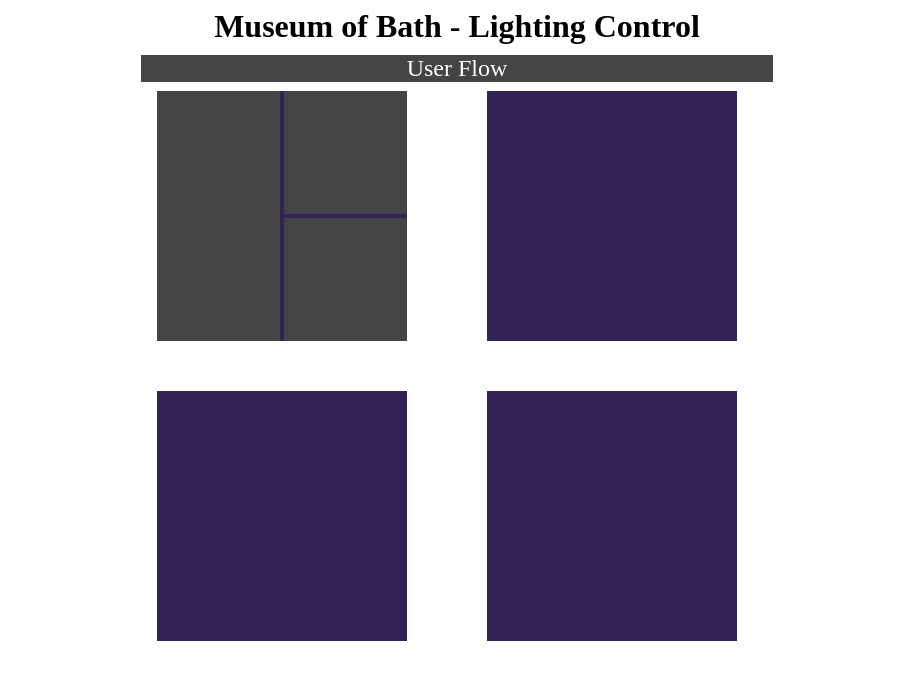
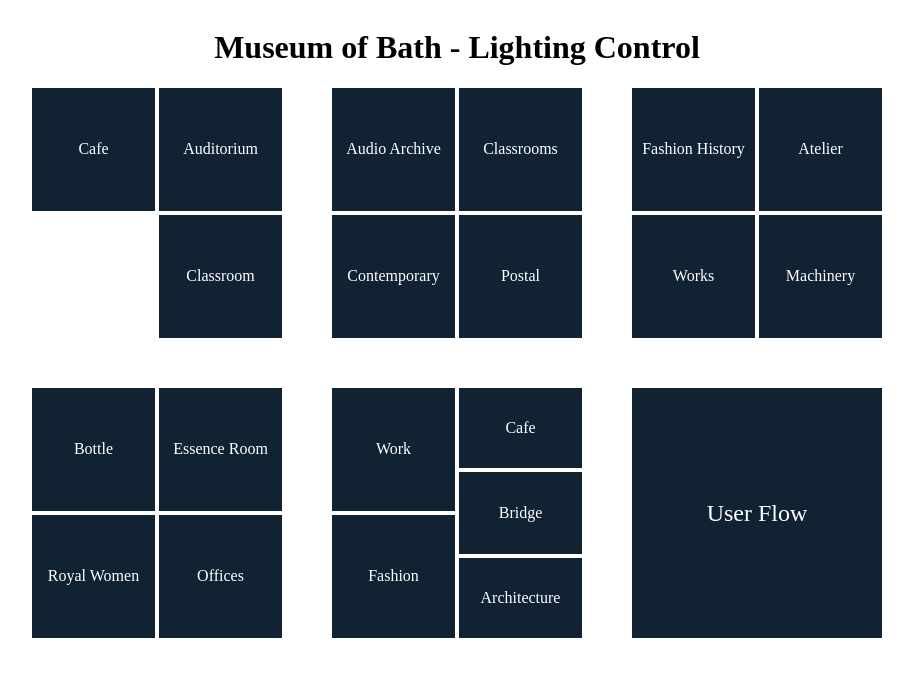
Before and after one commit to PolygonHJ/interactive_museum, a Flask app: page / in a window 1280 px wide. Shown: the top 680 px of the page, without its empty margins (183-1096 px from the left). Run offline with Flask 2, Linux system fonts and the light colour scheme.

Commit message:
Updated for real LED count

```diff
--- a/app.py
+++ b/app.py
@@ -14,8 +14,9 @@ from flask import render_template
 app = Flask(__name__)
 
 # Hardware setup
-pixels = neopixel.NeoPixel(board.D18, 3)
-rooms = [0, 0, 0]
+pixels = neopixel.NeoPixel(board.D18, 43)
+rooms = [0] * 43
+lights = [0] * 43
 
 
 # Setup the home page
@@ -45,13 +46,18 @@ def path():
     pixels.fill((0, 0, 0))
 
     # Run the animation while no rooms are lit
-    i = 0
+    i = 3
     while not any(rooms):
-        pixels[i] = (0, 50, 0)
+
+        if ( i < 25 ):
+            pixels[i] = (50, 0, 0)
+        else:
+            pixels[i] = (0, 0, 50)
+
         pixels[i-1] = (0, 0, 0)
         time.sleep(0.5)
         i += 1
-        if ( i > 2 ): i = 0
+        if ( i > 43 ): i = 3
     return
 
 
@@ -63,7 +69,7 @@ def handle_path():
     path_thr = threading.Thread(target=path)
     path_thr.start()
 
-    return 'Rainbow', 200
+    return 'User flow animation', 200
 
 
 
--- a/static/css/styles.css
+++ b/static/css/styles.css
@@ -2,22 +2,20 @@ body {
 
 }
 
-h1 {
+/*h1 {
     padding: 0;
     margin: 0;
-}
+}*/
 
 .path {
-	background-color: #444;
+    background-color: #123;
     color: #fff;
-	width: 50%;
 
     font-size: 150%;
     cursor: pointer;
 
     text-align: center;
-
-	margin: 0.4em;
+    line-height: 250px;
 }
 
 .body_container {
@@ -29,17 +27,15 @@ h1 {
 
 .floor_container {
     display: grid;
-	/*height: 100%;*/
-	width: 600px;
+    width: 850px;
 
-	grid-template-columns: 250px 250px;
+    grid-template-columns: 250px 250px 250px;
 
-	grid-gap: 50px 80px;
+    grid-gap: 50px 50px;
 }
 
 .floor {
     display: grid;
-	background-color: #325;
     width: 250px;
     height: 250px;
 
@@ -48,11 +44,21 @@ h1 {
     grid-gap: 4px
 }
 
+.top_floor {
+    display: grid;
+    width: 250px;
+    height: 250px;
+
+    grid-template-columns: 123px 123px;
+    grid-template-rows: 80px 39px 39px 80px;
+    grid-gap: 4px
+}
+
 .room {
-	background-color: #444;
+    background-color: #123;
     color: #fff;
 
-  	font-size: 150%;
+    font-size: 100%;
     cursor: pointer;
 
     display: flex;
@@ -61,16 +67,18 @@ h1 {
 }
 
 .room1 {
-	grid-column: 1;
-	grid-row: 1 / 3;
+    grid-column: 2;
+    grid-row: 2;
 }
 
-/*.room2 {
-	grid-column: 2;
-	grid-row: 1;
+.room29 {
+    grid-row: 1/3;
 }
 
-.room3 {
-	grid-column: 2;
-	grid-row: 2;
-}*/
+.room21 {
+    grid-row: 3/5;
+}
+
+.room25 {
+    grid-row: 2/4;
+}
--- a/static/js/script.js
+++ b/static/js/script.js
@@ -8,14 +8,12 @@ window.addEventListener("DOMContentLoaded", function() {
 	    var URL = 'http://192.168.0.29:5000/' + room;
 
 	    if (state === "off") {
-		this.style.backgroundColor = "#ddd";
+		this.style.backgroundColor = "#dcb";
 		this.setAttribute('data-state', 'on');
 	    } else {
-		this.style.backgroundColor = "#444";
+		this.style.backgroundColor = "#123";
 		this.setAttribute('data-state', 'off');
 	    }
-
-	    console.log(room);
 
 	    $.ajax({
 		url: URL,
@@ -30,17 +28,19 @@ window.addEventListener("DOMContentLoaded", function() {
     	});
     });
 
+
+    // Call to start path animation
     let paths = document.querySelectorAll(".path");
 
     Array.from(paths, function(box) {
 	box.addEventListener("click", function() {
 	    var URL = 'http://192.168.0.29:5000/path';
-	    console.log(URL);
 
 	    $.ajax({
 		url: URL,
 		success: function(result) {
 		    console.log(result)
+		    check("room");
 		},
 		error: function(error) {
 		    console.log('Error ${error}')
@@ -51,3 +51,11 @@ window.addEventListener("DOMContentLoaded", function() {
     });
 
 });
+
+
+function check(x) {
+    elements = document.getElementsByClassName(x);
+    for (var i = 0; i < elements.length; i++) {
+	elements[i].style.backgroundColor="#123";
+    }
+}
--- a/templates/index.html
+++ b/templates/index.html
@@ -9,29 +9,46 @@
     <div class="body_container">
       <h1>Museum of Bath - Lighting Control</h1>
 
-		<div class="path">User Flow</div>
+      <!--<div class="path">User Flow</div>-->
 
       <div class="floor_container">
 	<div class="floor">
-				<div class="room room1" data-state="off"></div>
-				<div class="room room2" data-state="off"></div>
-				<div class="room room3" data-state="off"></div>
+	  <div class="room room3" data-state="off">Cafe</div>
+	  <div class="room room2" data-state="off">Auditorium</div>
+	  <div class="room room1" data-state="off">Classroom</div>
 	</div>
 
 	<div class="floor">
-
-
+	  <div class="room room40" data-state="off">Audio Archive</div>
+	  <div class="room room43" data-state="off">Classrooms</div>
+	  <div class="room room6" data-state="off">Contemporary</div>
+	  <div class="room room9" data-state="off">Postal</div>
 	</div>
 
 	<div class="floor">
-
-
+	  <div class="room room16" data-state="off">Fashion History</div>
+	  <div class="room room13" data-state="off">Atelier</div>
+	  <div class="room room38" data-state="off">Works</div>
+	  <div class="room room35" data-state="off">Machinery</div>
 	</div>
 
 	<div class="floor">
+	  <div class="room room30" data-state="off">Bottle</div>
+	  <div class="room room33" data-state="off">Essence Room</div>
+	  <div class="room room19" data-state="off">Royal Women</div>
+	  <div class="room room34" data-state="off">Offices</div>
+	</div>
 
+	<div class="top_floor">
+	  <div class="room room29" data-state="off">Work</div>
+	  <div class="room room26" data-state="off">Cafe</div>
+	  <div class="room room21" data-state="off">Fashion</div>
+	  <div class="room room25" data-state="off">Bridge</div>
+	  <div class="room room24" data-state="off">Architecture</div>
+	</div>
 
-			</div>
+	<div class="path">User Flow</div>
+
       </div>
     </div>
 
```
Also changed, not shown: README.md. Lines whose indentation alone changed are shown as unchanged.
